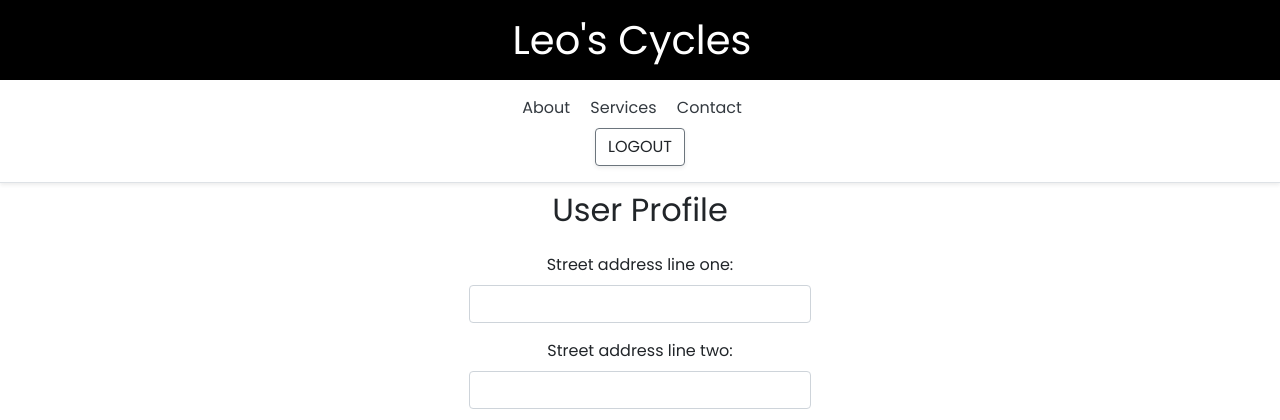
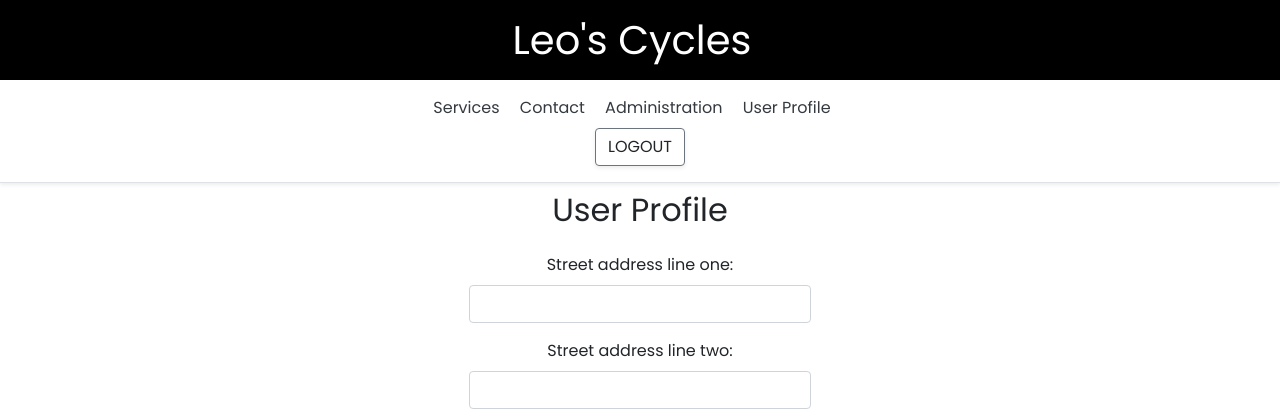
Before and after one commit to Liz94688/leos_cycles_v2, a Django app: page /userprofile/ in a window 1280 px wide. Shown: the top 420 px of the page. Run offline with Django 3.2, Linux system fonts and the light colour scheme; the visitor is signed in with stand-in values (Sample User, id 1); some libraries are stand-ins or nearby versions.

Commit message:
Changes to UserProfile app

```diff
--- a/templates/base.html
+++ b/templates/base.html
@@ -49,9 +49,14 @@
     <div class="d-flex flex-column align-items-center p-3 px-md-4 bg-white border-bottom shadow-sm">
         <div class="flex-md-row mb-2">
             <nav class="my-2 my-md-0 mr-md-3">
-                <a class="p-2 text-dark" href="{% url 'about' %}">About</a>
-                <a class="p-2 text-dark" href="{% url 'view_all_services' %}">Services</a>
-                <a class="p-2 text-dark" href="{% url 'contact' %}">Contact</a>
+            <a class="p-2 text-dark" href="{% url 'view_all_services' %}">Services</a>
+            <a class="p-2 text-dark" href="{% url 'contact' %}">Contact</a>
+            {% if request.user.is_authenticated %}
+                {% if request.user.is_superuser %}
+                    <a class="p-2 text-dark" href="">Administration</a>
+                {% endif %}
+                <a class="p-2 text-dark" href="{% url 'userprofile' %}"> User Profile</a>
+            {% endif %}
             </nav>
         </div>
         <div class="flex-md-row">
--- a/userprofile/forms.py
+++ b/userprofile/forms.py
@@ -2,7 +2,7 @@ from django import forms
 from .models import UserProfile
 
 
-class UserProfileForm(forms.ModelForm):
+class ContactDetailsForm(forms.ModelForm):
     class Meta:
         model = UserProfile
         fields = [
--- a/userprofile/templates/userprofile/view_profile.html
+++ b/userprofile/templates/userprofile/view_profile.html
@@ -16,7 +16,7 @@
             <form action="" method="POST">
 
                 {% csrf_token %}
-                {{ user_profile.as_p }}
+                {{ contact_form.as_p }}
 
                 <input type="submit" value="submit" class="btn rounded text-uppercase my-4 btn-black border-secondary shadow-sm">
             </form>
--- a/userprofile/views.py
+++ b/userprofile/views.py
@@ -3,7 +3,7 @@ from django.contrib.auth.decorators import login_required
 # from django.contrib.auth.models import User
 # from reviews.models import Review
 # from bike.models import Bike
-from .forms import UserProfileForm
+from .forms import ContactDetailsForm
 
 
 @login_required
@@ -14,7 +14,6 @@ def view_profile(request):
     # bike = Bike.objects.all()
     # bike.save()
 
-    user_profile = UserProfileForm()
+    contact_form = ContactDetailsForm()
 
-    return render(request, 'userprofile/view_profile.html',
-        {'user_profile': user_profile})
+    return render(request, 'userprofile/view_profile.html', {'contact_form': contact_form})
```
Also changed, not shown: reviews/views.py (+4 -3 lines).
